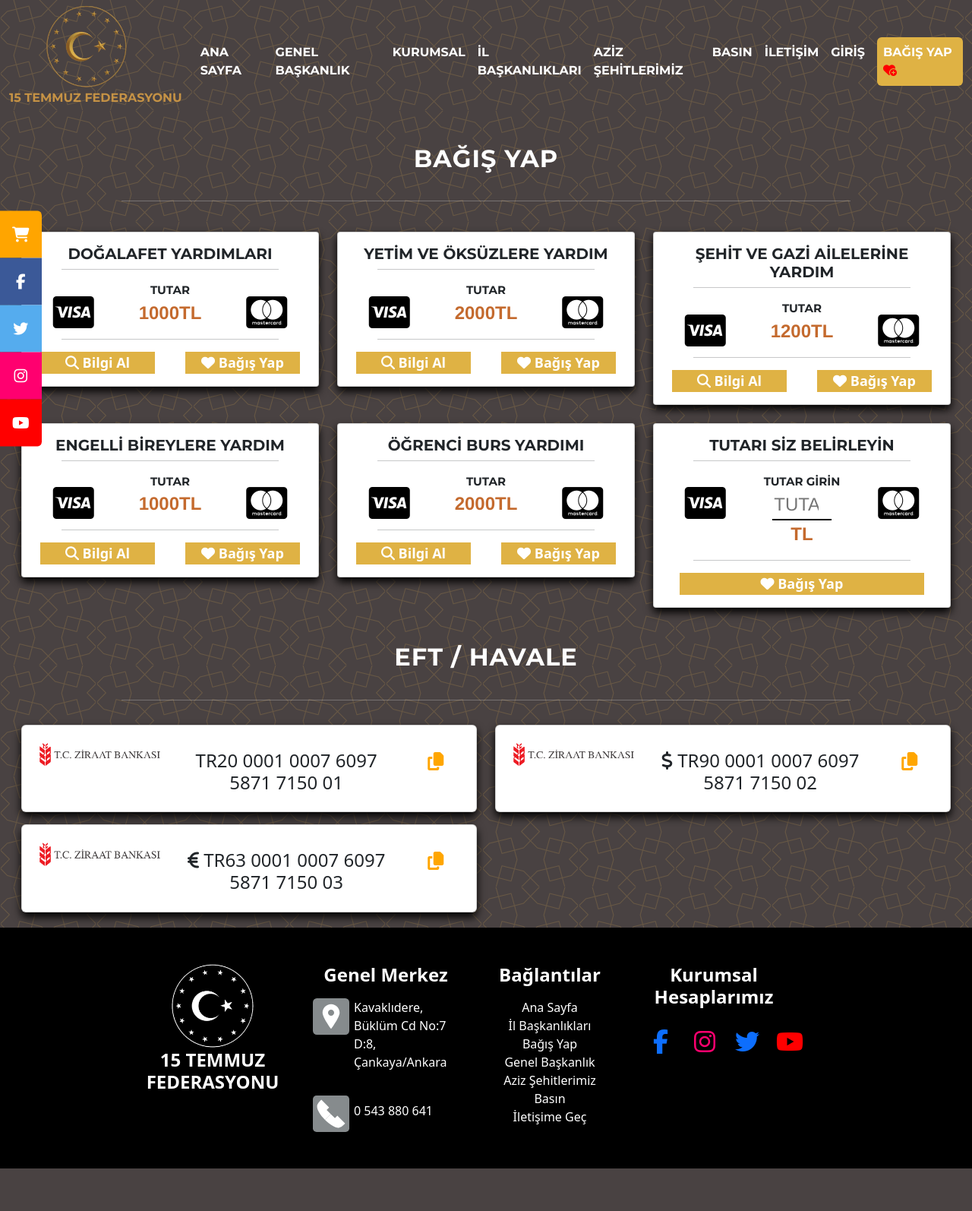
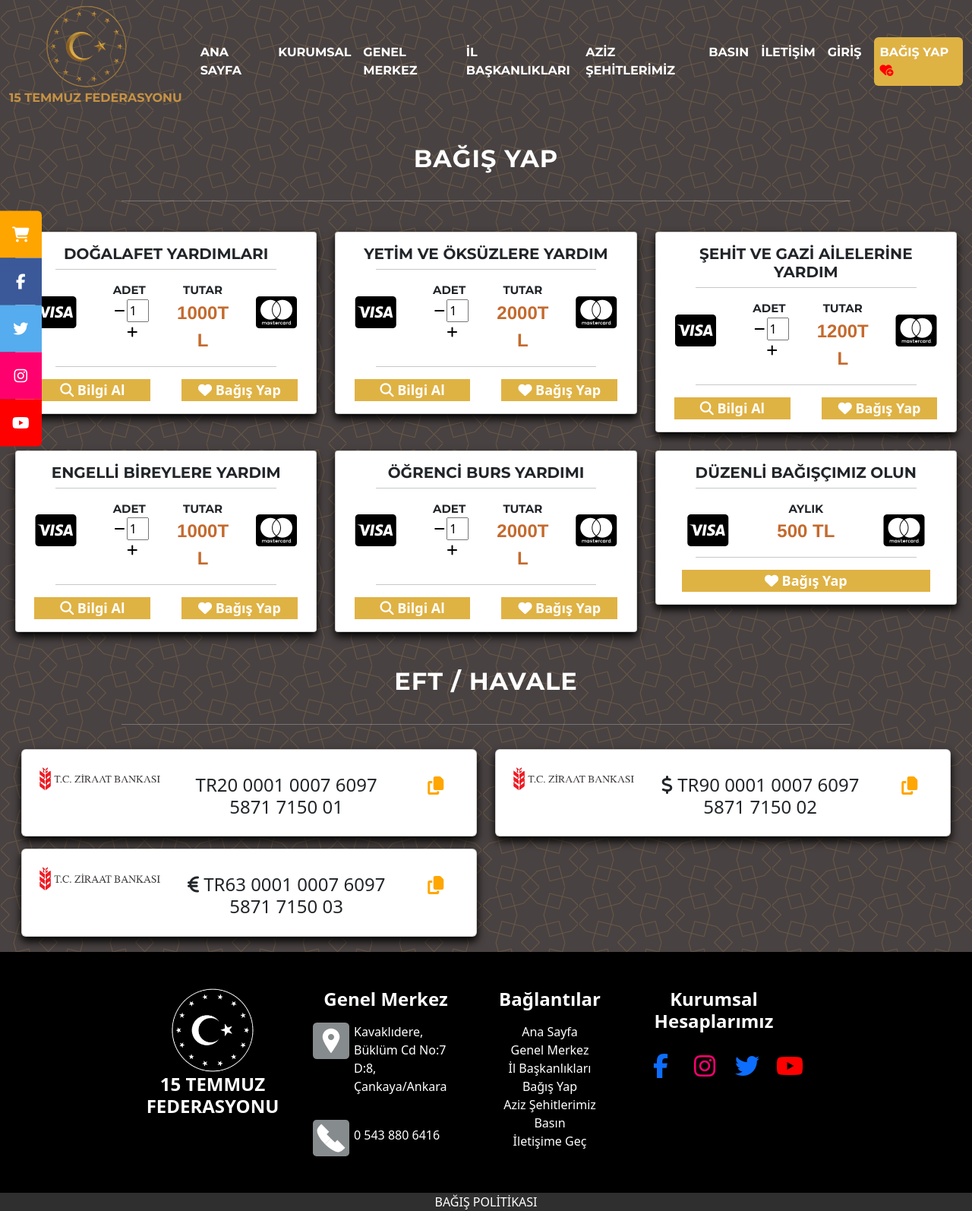
Before and after one commit to muratyl2k4/temmuzfederasyon, a Django app: page /bagislar in a window 1280 px wide. Shown: the whole page at 76% size. Before the commit the page ends 1538 px from the top, so only its background shows below. Run offline with Django 4.2, Linux system fonts and the light colour scheme; data comes from the database, SQL or seed files in the repository; some libraries are stand-ins or nearby versions; some web fonts are replaced.

Commit message:
donation policy added and some changes

```diff
--- a/donations/static/css/donation.css
+++ b/donations/static/css/donation.css
@@ -11,6 +11,7 @@ body {
 
 font-family: 'Montserrat' sans-serif;
 font-weight: bolder;
+
 }
 
 .nav-link {
@@ -21,6 +22,8 @@ font-weight: bolder;
 .donation-desc h4{
     margin-top: 2%;
     font-family: 'Montserrat';
+    text-align: justify;
+    text-justify: inter-word;
 }
 
 .donation-logo {
--- a/donations/templates/donations.html
+++ b/donations/templates/donations.html
@@ -14,6 +14,18 @@
     <link rel="icon" href="{% static 'img/logo-2.png'%}" type="image/x-icon"/>
 
     <title>Bağışlar</title>
+
+    <style>
+      /* Chrome, Safari, Edge, Opera */
+      input::-webkit-outer-spin-button,
+      input::-webkit-inner-spin-button {
+        -webkit-appearance: none;
+        margin: 0;
+      }
+
+
+    </style>
+
 </head>
 <body>
     {% include '_navbar.html' %}
@@ -22,24 +34,33 @@
         <h1 class="text-center news-text col-12 text-white">BAĞIŞ YAP</h1>
         <hr class="w-75 mx-auto" style="color: rgb(255, 255, 255);">
 
-        <div class="row donation-packs w-100 px-3 mx-auto">
+        <div class="row donation-packs w-100 px-2 mx-auto">
           {% for donate in donation%}
           <div class="col-lg-4 donation-pack mt-4">
             <div class="card mx-auto rounded-1" style="width: fit-content; height: fit-content; background-color: rgb(255, 255, 255);">
               <div class="card-body row">
 
-                <h5 class="card-title fw-bold col-lg-12 text-center">{{ donate.Baslik }}</h5>
+                <h5 class="card-title fw-bold col-12 text-center">{{ donate.Baslik }}</h5>
 
-                <hr class="w-75 mx-auto">
-                <p class="card-text col-4 text-center my-auto mini-title">
+                <hr class="w-75 mx-auto col-12">
+                <p class="card-text col-3 offset-3 my-auto text-center mini-title">
+                  ADET
                 </p>
-                <p class="card-text col-4 text-center my-auto mini-title">TUTAR
+
+                <p class="card-text col-3  text-center my-auto mini-title">TUTAR
                 </p>
-                <div class="card-text col-4 text-center mini-title">
-                </div>
-                <p class="text-center mini-desc col-4 fw-bold"> <i class="fa-brands fa-cc-visa  fa-2xl" style="color: #000000;"></i></p>
-                <p class="text-center mini-desc col-4  fw-bold"> {{donate.Tutar}}TL</p>
-                <p class="text-center mini-desc col-4  "> <i class="fa-brands fa-cc-mastercard  fa-2xl" style="color: #000000;"></i></p>
+                <p class="card-text col-3 text-center mini-title">
+                </p>
+                <p class="text-center mini-desc col-3 fw-bold"> <i class="fa-brands fa-cc-visa  fa-2xl" style="color: #000000;"></i></p>
+                <p class="col-3 text-center">
+
+                    <button type="button" class="w-25" style="background: transparent; border: none;" onclick="downDonate('{{donate.Baslik}}')"><i class="fa-solid fa-minus"></i></button>
+                    <input type="number" style="width: 40%;" id="{{donate.Baslik}}" min="1" max='1000' value="1">
+                    <button type="button" class="w-25" style="background: transparent; border: none;" onclick="upDonate('{{donate.Baslik}}')"><i class="fa-solid fa-plus"></i></button>
+
+                </p>
+                <p class="text-center mini-desc col-3  fw-bold"> {{donate.Tutar}}TL</p>
+                <p class="text-center mini-desc col-3  fw-bold"> <i class="fa-brands fa-cc-mastercard  fa-2xl" style="color: #000000;"></i></p>
                 <hr class="w-75 mx-auto">
                 <div class="col-6">
                   <button onclick="location.href='bagislar/{{donate.id}}'" class="text-center card-button"><i class="fa-solid fa-magnifying-glass" style="color: white;"></i> Bilgi Al
@@ -54,6 +75,33 @@
             </div>
           </div>
           {% endfor %}
+          <div class="col-lg-4 donation-pack mt-4">
+            <div class="card mx-auto rounded-1" style="width: fit-content; height: fit-content; background-color: rgb(255, 255, 255);">
+              <div class="card-body row">
+
+                <h5 class="card-title fw-bold col-lg-12 text-center">DÜZENLİ BAĞIŞÇIMIZ OLUN</h5>
+
+                <hr class="w-75 mx-auto">
+                <p class="card-text col-4 text-center my-auto mini-title">
+                </p>
+                <p class="card-text col-4 text-center my-auto mini-title">AYLIK
+                </p>
+                <div class="card-text col-4 text-center mini-title">
+                </div>
+                <p class="text-center mini-desc col-4 fw-bold"> <i class="fa-brands fa-cc-visa  fa-2xl" style="color: #000000;"></i></p>
+                <p class="text-center mini-desc col-4  fw-bold">500 TL</p>
+                <p class="text-center mini-desc col-4  "> <i class="fa-brands fa-cc-mastercard  fa-2xl" style="color: #000000;"></i></p>
+                <hr class="w-75 mx-auto">
+
+                  <div class="col-12">
+                  <button  class="text-center card-button"><i class="fa-solid fa-heart" style="color: white;"></i> Bağış Yap
+                  </button>
+                </div>
+
+              </div>
+            </div>
+          </div>
+          <!--
           <div class="col-lg-4 donation-pack mt-4">
             <div class="card mx-auto rounded-1" style="width: fit-content; height: fit-content; background-color: rgb(255, 255, 255);">
               <div class="card-body row">
@@ -80,7 +128,7 @@
               </div>
             </div>
           </div>
-
+          -->
         </div>
         <h1 class="text-center news-text col-12 text-white pt-3">EFT / HAVALE </h1>
         <hr class="w-75 mx-auto" style="color: rgb(255, 255, 255);">
@@ -164,6 +212,20 @@
         alert("KOPYALANDI" + copyText.textContent);
       }
     </script>
+        <script>
+          function upDonate(input) {
+            if (parseInt(document.getElementById(input).value) < 1000) {
+            var x = parseInt(document.getElementById(input).value) + 1;
+            document.getElementById(input).value = x; }
+            ;
+          }
+          function downDonate(input) {
+            if (parseInt(document.getElementById(input).value) > 1) {
+            var x = parseInt(document.getElementById(input).value) - 1;
+            document.getElementById(input).value = x; }
+            ;
+          }
+          </script>
     <script async defer crossorigin="anonymous" src="https://connect.facebook.net/tr_TR/sdk.js#xfbml=1&version=v17.0" nonce="Ss5egiqo"></script>
     <script src="index.js" type="text/javascript"></script>
     <script src="https://kit.fontawesome.com/5af3974b3f.js" crossorigin="anonymous"></script>
--- a/main/static/css/homepage.css
+++ b/main/static/css/homepage.css
@@ -153,17 +153,16 @@
 
   table-layout: fixed;
 
-  height: 50px;
-  line-height: 50px;
-  width: 10%;
+
+
   vertical-align: middle;
 
 }
 
 .dropdown-menu li:hover .dropdown-item{
-  background-color: black!important;
-  color: white!important;
-  font-size: 24px;
+  background-color: white!important;
+  color: #a65f18!important;
+
 }
 
 .dropdown-item {
--- a/main/templates/_footer.html
+++ b/main/templates/_footer.html
@@ -3,7 +3,7 @@
     <div class="footer row w-75 mx-auto">
       <div class="col-sm-3 my-5 text-center">
         <img class="w-50" src="{% static 'img/15temmuz-logo-beyaz.png'%}" alt="15 Temmuz Federasyonu Logo">
-        <h4 class="text-white text-center" >15 TEMMUZ FEDERASYONU</h4>
+        <h4 class="text-white text-center" style="width: fit-content;" >15 TEMMUZ FEDERASYONU</h4>
       </div>
 
       <div class="col-sm-3 row my-5" style="height: fit-content;">
@@ -18,14 +18,14 @@
           {% include 'phone.svg' %}
 
         </div>
-          <p class="col-9 mt-4 my-auto">0 543 880 641</p>
+          <p class="col-9 mt-4 my-auto">0 543 880 6416</p>
     </div>
       <div class="col-sm-3 row my-5" style="height: fit-content;">
         <h4 class="text-white col-12 text-center mb-3" >Bağlantılar</h4>
         <a href="../home" class="text-center links">Ana Sayfa</a>
+        <a href="../genelbaskanlik" class="text-center links">Genel Merkez</a>
         <a href="../iller" class="text-center links">İl Başkanlıkları</a>
         <a href="../bagislar" class="text-center links">Bağış Yap</a>
-        <a href="../genelbaskanlik" class="text-center links">Genel Başkanlık</a>
         <a href="../sehitler" class="text-center links">Aziz Şehitlerimiz</a>
         <a href="../basin" class="text-center links">Basın</a>
         <a href="../iletisim" class="text-center links">İletişime Geç</a>
@@ -39,5 +39,9 @@
     </div>
     </div>
 
+    <div style="background-color: rgb(47, 47, 47);" class="footer  mx-auto text-center">
+        <a style="color: white;" href="../policy">BAĞIŞ POLİTİKASI</a>
+    </div>
+
 
   </section>
--- a/main/templates/_navbar.html
+++ b/main/templates/_navbar.html
@@ -21,21 +21,39 @@
           <li class="nav-item">
             <a class="nav-link " aria-current="page" href="../" >ANA SAYFA</a>
           </li>
-          <li class="nav-item">
-            <a class="nav-link  " href="../genelbaskanlik" >GENEL BAŞKANLIK</a>
-          </li>
-          <li class="nav-item">
-            <a class="nav-link  " href="../kurumsal" >KURUMSAL</a>
+          <li class="nav-item dropdown">
+            <a class="nav-link  "role="button" data-bs-toggle="dropdown-menu" aria-expanded="false" href="../kurumsal" >KURUMSAL</a>
+            <ul class="dropdown-menu row mx-auto fw-bold">
+              <li class="col-4 fs-4"><hr class="w-75 mx-auto"><a href="../kurumsal" class="mt-1 dropdown-item fw-bold">HAKKIMIZDA</a><hr class="w-75 mx-auto"></li>
+              <li class="col-4 fs-4"><hr class="w-75 mx-auto"><a href="../kurumsal" class="mt-1 dropdown-item fw-bold">MİSYONUMUZ</a><hr class="w-75 mx-auto"></li>
+              <li class="col-4 fs-4"><hr class="w-75 mx-auto"><a href="../kurumsal" class="mt-1 dropdown-item fw-bold">VİZYONUMUZ</a><hr class="w-75 mx-auto"></li>
+
+            </ul>
           </li>
           <li class="nav-item dropdown">
-            <a class="nav-link" href="../iller" role="button" data-bs-toggle="dropdown-menu" aria-expanded="false" >
+            <a class="nav-link  "role="button" data-bs-toggle="dropdown-menu" aria-expanded="false" href="../genelbaskanlik" >GENEL MERKEZ</a>
+            <ul class="dropdown-menu row mx-auto fw-bold mt-1">
+              {% load asd %}
+                {% y %}
+              <div class="row" style="width: 40%;">
+              <li class="col-6 fs-4"><a href="../genelbaskanlik/yonetim-kurulu" class="mt-5 dropdown-item fw-bold">YÖNETİM KURULU</a><hr></li>
+              <li class="col-6 fs-4"><a href="../genelbaskanlik/yurutme-kurulu" class="mt-5 dropdown-item fw-bold">YÜRÜTME KURULU</a><hr></li>
+              <li class="col-6 fs-4"><a href="../genelbaskanlik/denetim-kurulu" class="dropdown-item fw-bold">DENETİM KURULU</a><hr></li>
+              <li class="col-6 fs-4"><a href="../genelbaskanlik/disiplin-kurulu" class="dropdown-item fw-bold">DİSİPLİN KURULU</a><hr></li>
+            </div>
+            </ul>
+          </li>
+          <li class="nav-item dropdown">
+            <a class="nav-link" href="../iller" >
               İL BAŞKANLIKLARI
             </a>
+            <!--
             {% load asd %}
             <ul class="dropdown-menu row mx-auto">
               {% x %}
             </ul>
           </li>
+          -->
           <li class="nav-item">
             <a class="nav-link  " href="../sehitler" >AZİZ ŞEHİTLERİMİZ</a>
           </li>
--- a/main/templates/iletisim.html
+++ b/main/templates/iletisim.html
@@ -63,7 +63,7 @@
                             <div class="col-lg-9 row ">
                                 <h5 class="col-12"><b>15 TEMMUZ FEDERASYONU İLETİŞİM BİLGİLERİ</b></h5>
                                 <h6 class="col-12"><b>Adres:</b>  Kavaklıdere, Büklüm Cd No:7 D:8, Çankaya/Ankara</h6>
-                                <h6 class="col-12"><b>Telefon:</b>  0 543 880 641</h6>
+                                <h6 class="col-12"><b>Telefon:</b>  0 543 880 6416</h6>
                             </div>
                             <img src="{% static 'img/logo-2.png'%}" class="col-lg-3" alt="">
                         </div>
--- a/main/templatetags/asd.py
+++ b/main/templatetags/asd.py
@@ -1,4 +1,5 @@
 from django import template
+from genel_baskanlik.models import Yonetim_Kurulu
 
 from django.utils.html import format_html
 
@@ -91,7 +92,12 @@ turkiye_illeri = [
 def x():
     text = ''
     for a in turkiye_illeri:
-        text+= '<li><a class="dropdown-item col-3" href="../iller/{}">{}</a></li>'.format(a[1] , a[1])
+        text+= '<li><a class="dropdown-item col-3" href="../iller/{}">{} - {}</a></li>'.format(a[1]  ,a[0] , a[1])
 
 
     return format_html(text)
+gb = Yonetim_Kurulu.objects.get(id=5)
+@register.simple_tag
+def y():
+    text = f'<li style="margin-left:10%; width: 30%;"><a href="../genelbaskanlik" class="dropdown-item"><p class="" style="font-size:24px; font-family:"Montserrat" ,sans-serif;">Emre ŞAHİN</p><hr class="w-50 mx-auto"> <img style="width:40%;" src="../{gb.Yonetici_Resmi}" > <p class="mt-2" style="font-size:20px;">Genel Başkan</p></a></li>'
+    return format_html(text)
--- a/main/urls.py
+++ b/main/urls.py
@@ -1,7 +1,8 @@
 from django.urls import path
-from .views import homePage , contactPage
+from .views import homePage , contactPage , pols
 urlpatterns = [
     path('' , homePage , name='home'),
     path('home' , homePage , name='home'),
-    path('iletisim' , contactPage , name='contact')
+    path('iletisim' , contactPage , name='contact'),
+    path('policy' , pols)
 ]
```
Also changed, not shown: donations/templates/donation.html (+21 -3 lines), main/templates/home.html (+4 -4 lines), main/views.py (+8 -1 lines), 1 other file.
